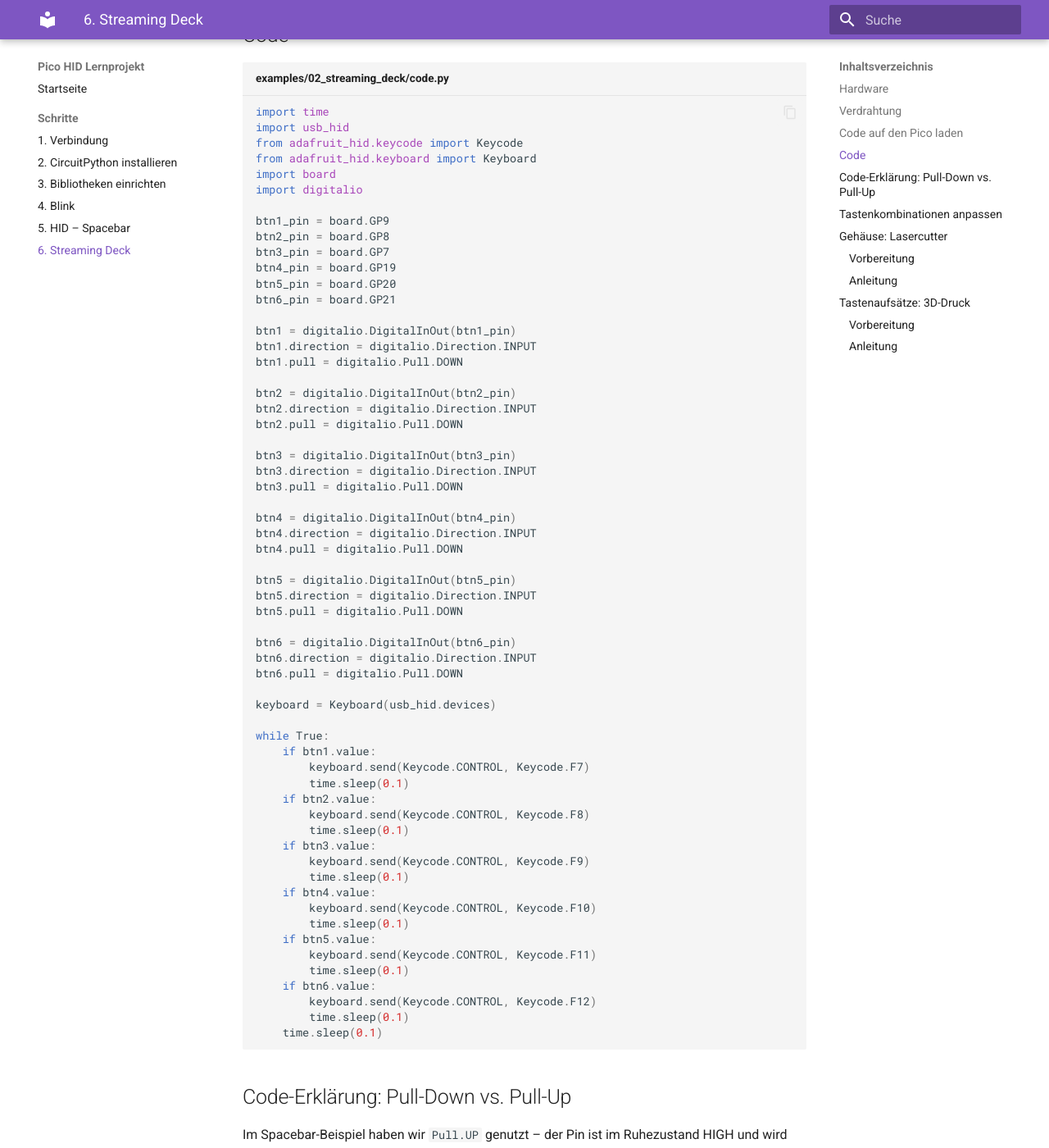
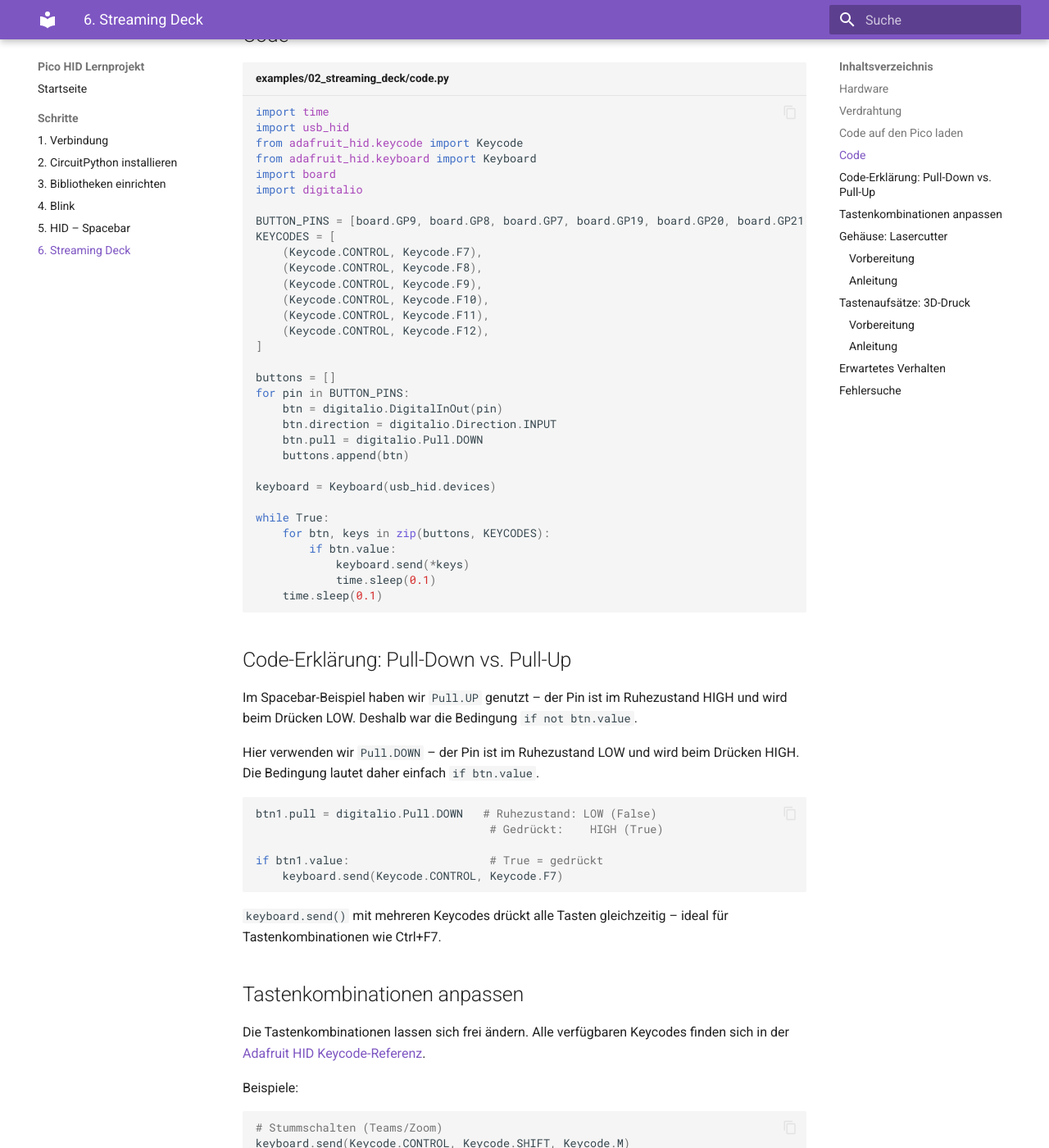
Before and after one commit to jvanvinkenroye/makerSQpico, an MkDocs documentation site: the page built from docs/06_streaming_deck.md, in a window 1280 px wide and 1400 px high, scrolled down 1457 px. Shown: the whole window at 82% size. Built offline with MkDocs 1.6.1 and Material for MkDocs 9.7.7, drawn with Linux system fonts in a browser that asks for light colours; some of the changed text lies outside the part shown.

Commit message:
fix: navigation links, refactor streaming deck code, update README and pyproject

````diff
--- a/docs/06_streaming_deck.md
+++ b/docs/06_streaming_deck.md
@@ -48,58 +48,30 @@ from adafruit_hid.keyboard import Keyboard
 import board
 import digitalio
 
-btn1_pin = board.GP9
-btn2_pin = board.GP8
-btn3_pin = board.GP7
-btn4_pin = board.GP19
-btn5_pin = board.GP20
-btn6_pin = board.GP21
+BUTTON_PINS = [board.GP9, board.GP8, board.GP7, board.GP19, board.GP20, board.GP21]
+KEYCODES = [
+    (Keycode.CONTROL, Keycode.F7),
+    (Keycode.CONTROL, Keycode.F8),
+    (Keycode.CONTROL, Keycode.F9),
+    (Keycode.CONTROL, Keycode.F10),
+    (Keycode.CONTROL, Keycode.F11),
+    (Keycode.CONTROL, Keycode.F12),
+]
 
-btn1 = digitalio.DigitalInOut(btn1_pin)
-btn1.direction = digitalio.Direction.INPUT
-btn1.pull = digitalio.Pull.DOWN
-
-btn2 = digitalio.DigitalInOut(btn2_pin)
-btn2.direction = digitalio.Direction.INPUT
-btn2.pull = digitalio.Pull.DOWN
-
-btn3 = digitalio.DigitalInOut(btn3_pin)
-btn3.direction = digitalio.Direction.INPUT
-btn3.pull = digitalio.Pull.DOWN
-
-btn4 = digitalio.DigitalInOut(btn4_pin)
-btn4.direction = digitalio.Direction.INPUT
-btn4.pull = digitalio.Pull.DOWN
-
-btn5 = digitalio.DigitalInOut(btn5_pin)
-btn5.direction = digitalio.Direction.INPUT
-btn5.pull = digitalio.Pull.DOWN
-
-btn6 = digitalio.DigitalInOut(btn6_pin)
-btn6.direction = digitalio.Direction.INPUT
-btn6.pull = digitalio.Pull.DOWN
+buttons = []
+for pin in BUTTON_PINS:
+    btn = digitalio.DigitalInOut(pin)
+    btn.direction = digitalio.Direction.INPUT
+    btn.pull = digitalio.Pull.DOWN
+    buttons.append(btn)
 
 keyboard = Keyboard(usb_hid.devices)
 
 while True:
-    if btn1.value:
-        keyboard.send(Keycode.CONTROL, Keycode.F7)
-        time.sleep(0.1)
-    if btn2.value:
-        keyboard.send(Keycode.CONTROL, Keycode.F8)
-        time.sleep(0.1)
-    if btn3.value:
-        keyboard.send(Keycode.CONTROL, Keycode.F9)
-        time.sleep(0.1)
-    if btn4.value:
-        keyboard.send(Keycode.CONTROL, Keycode.F10)
-        time.sleep(0.1)
-    if btn5.value:
-        keyboard.send(Keycode.CONTROL, Keycode.F11)
-        time.sleep(0.1)
-    if btn6.value:
-        keyboard.send(Keycode.CONTROL, Keycode.F12)
-        time.sleep(0.1)
+    for btn, keys in zip(buttons, KEYCODES):
+        if btn.value:
+            keyboard.send(*keys)
+            time.sleep(0.1)
     time.sleep(0.1)
 ```
 
@@ -172,3 +144,29 @@ Die SVG-Dateien für das Gehäuse liegen im Repo:
 4. Druckerprofil wählen (MK3S), PLA auswählen
 5. Slicen und G-Code auf SD-Karte exportieren
 6. SD-Karte in den Drucker, Datei auswählen und drucken
+
+## Erwartetes Verhalten
+
+- Taster nicht gedrückt: nichts passiert
+- Taster 1 gedrückt: Strg+F7 wird an den Rechner gesendet
+- Taster 2–6: entsprechend Strg+F8 bis Strg+F12
+- Entprellung: 100 ms Pause nach jedem Tastendruck
+
+## Fehlersuche
+
+**Taste reagiert nicht:**
+- Verdrahtung prüfen: eine Seite des Tasters muss an **3,3 V** (nicht GND), die andere an den GPIO-Pin
+- Pull-Down verwechselt: bei `Pull.DOWN` muss der Taster gegen 3,3 V schalten, nicht gegen GND
+
+**Alle Tasten lösen gleichzeitig aus:**
+- Kurzschluss zwischen Pins prüfen
+
+**`ImportError: no module named 'adafruit_hid'`:**
+- Den Ordner `adafruit_hid` vollständig nach `CIRCUITPY/lib/` kopieren
+
+**Falsche Taste wird gesendet:**
+- Pinzuordnung in `BUTTON_PINS` gegen die Verdrahtungstabelle prüfen
+
+---
+
+[← Zurück: HID – Spacebar-Taster](05_hid_spacebar.md)
--- a/main.py
+++ /dev/null
@@ -1,6 +0,0 @@
-def main():
-    print("Hello from picohid!")
-
-
-if __name__ == "__main__":
-    main()
--- a/pyproject.toml
+++ b/pyproject.toml
@@ -1,7 +1,7 @@
 [project]
 name = "picohid"
 version = "0.1.0"
-description = "Add your description here"
+description = "Lernprojekt: Raspberry Pi Pico als USB-HID-Gerät mit CircuitPython"
 readme = "README.md"
 requires-python = ">=3.12"
 dependencies = [
````
Also changed, not shown: README.md (+10 -5 lines), docs/01_verbindung.md (+1 -1 lines), docs/02_circuitpython_install.md (+1 -1 lines), docs/03_bibliotheken.md (+1 -1 lines), docs/04_blink.md (+1 -1 lines), docs/05_hid_spacebar.md (+4 -0 lines), examples/02_streaming_deck/README.md (+6 -0 lines), 2 other files.
